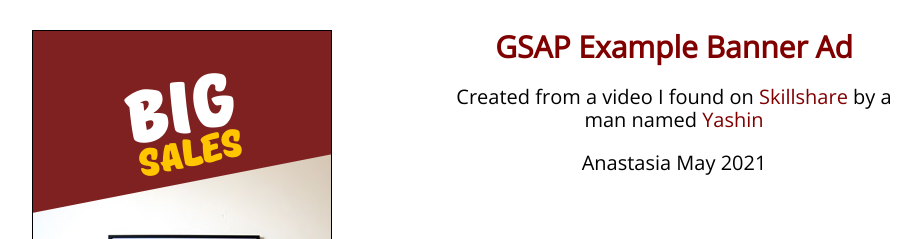
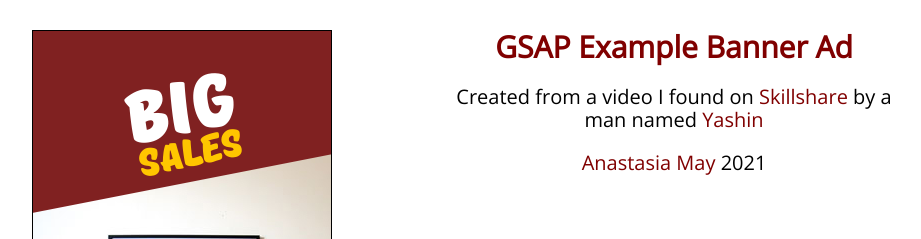
Before and after one commit to amay-zingg/GSAP-example-animation, a plain HTML site: page index.html in a window 1280 px wide. Shown: the top 239 px of the page, without its empty margins (212-1133 px from the left). Drawn offline with nearby package versions, Linux system fonts and the light colour scheme; files whose address does not match are found by name.

Commit message:
Added a link back to my developer site

```diff
--- a/index.html
+++ b/index.html
@@ -72,7 +72,7 @@
                     <p>Created from a video I found on <a href="https://www.skillshare.com/classes/Web-animations-using-HTMLCSS-and-JS-Greensock/81122839/projects?via=custom-lists
                     ">Skillshare</a> by a man named <a href="https://www.skillshare.com/user/yashin">Yashin</a></p>
 
-                    <p>Anastasia May 2021</p>
+                    <p><a href="https://www.anastasiamay.com">Anastasia May</a> 2021</p>
                 </header>
             </section>
 
```
